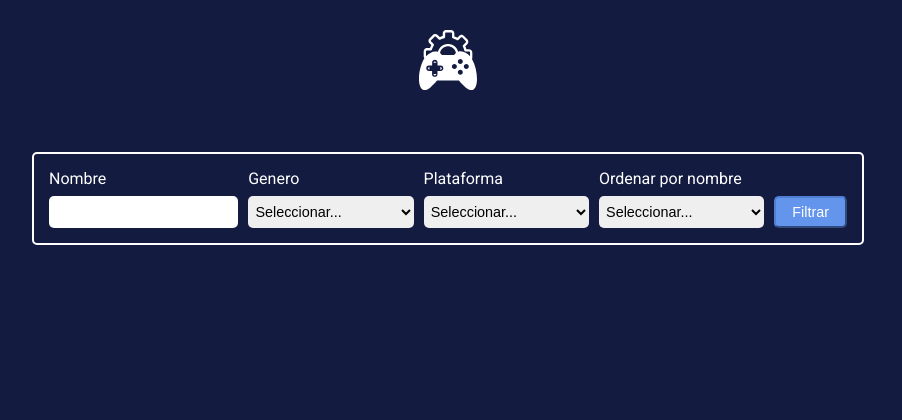
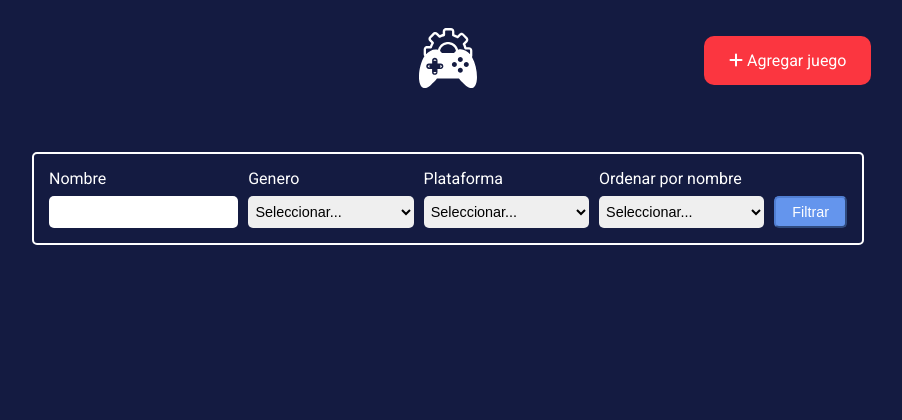
Before and after one commit to NacorDiego/Seminario-De-Lenguajes, a PHP site: page / in a window 1280 px wide. Shown: the top 420 px of the page, without its empty margins (192-1094 px from the left). Run offline with PHP 8.4, Linux system fonts and the light colour scheme; data that the repository does not hold is empty.

Commit message:
Se agregan redireccionamientos a altajuego e index. Se agrega font awesome.

```diff
--- a/altaJuego.php
+++ b/altaJuego.php
@@ -43,7 +43,9 @@
     ?>
     <header class="header">
         <nav class="nav">
-            <img class="imagen-logo" src="./imgs/logo.svg" alt="logo">
+            <a href="index.php">
+                <img class="imagen-logo" src="./imgs/logo.svg" alt="logo">
+            </a>
         </nav>
     </header>
     <main class="contenedor">
--- a/estilos.css
+++ b/estilos.css
@@ -19,6 +19,15 @@ body {
     display: flex;
     justify-content: center;
     align-items: center;
+}
+
+.btn-agregar{
+    /* font-size:1.1rem; */
+    background-color:#FB3640;
+    padding:15px 25px;
+    border-radius:10px;
+    text-decoration:none;
+    color:white;
 }
 
 .imagen-logo {
--- a/index.php
+++ b/index.php
@@ -15,6 +15,8 @@
     <meta charset="UTF-8">
     <meta http-equiv="X-UA-Compatible" content="IE=edge">
     <meta name="viewport" content="width=device-width, initial-scale=1.0">
+    <!-- FONT AWESOME -->
+    <link rel="stylesheet" href="https://cdnjs.cloudflare.com/ajax/libs/font-awesome/6.4.0/css/all.min.css" integrity="sha512-iecdLmaskl7CVkqkXNQ/ZH/XLlvWZOJyj7Yy7tcenmpD1ypASozpmT/E0iPtmFIB46ZmdtAc9eNBvH0H/ZpiBw==" crossorigin="anonymous" referrerpolicy="no-referrer" />
     <!-- FUENTE - ROBOTO -->
     <link rel="preconnect" href="https://fonts.googleapis.com">
     <link rel="preconnect" href="https://fonts.gstatic.com" crossorigin>
@@ -31,7 +33,16 @@
 <body>
     <header class="header">
         <nav class="nav">
-            <img class="imagen-logo" src="./imgs/logo.svg" alt="logo">
+            <div style="width:30%">
+            </div>
+            <div style="width:40%; display:flex; justify-content:center;">
+                <a href="#">
+                    <img class="imagen-logo" src="./imgs/logo.svg" alt="logo">
+                </a>
+            </div>
+            <div style="width: 30%;">
+                <a href="altajuego.php" class="btn-agregar"><i class="fa-solid fa-plus"></i> Agregar juego</a>
+            </div>
         </nav>
     </header>
     <main class="contenedor">
```
